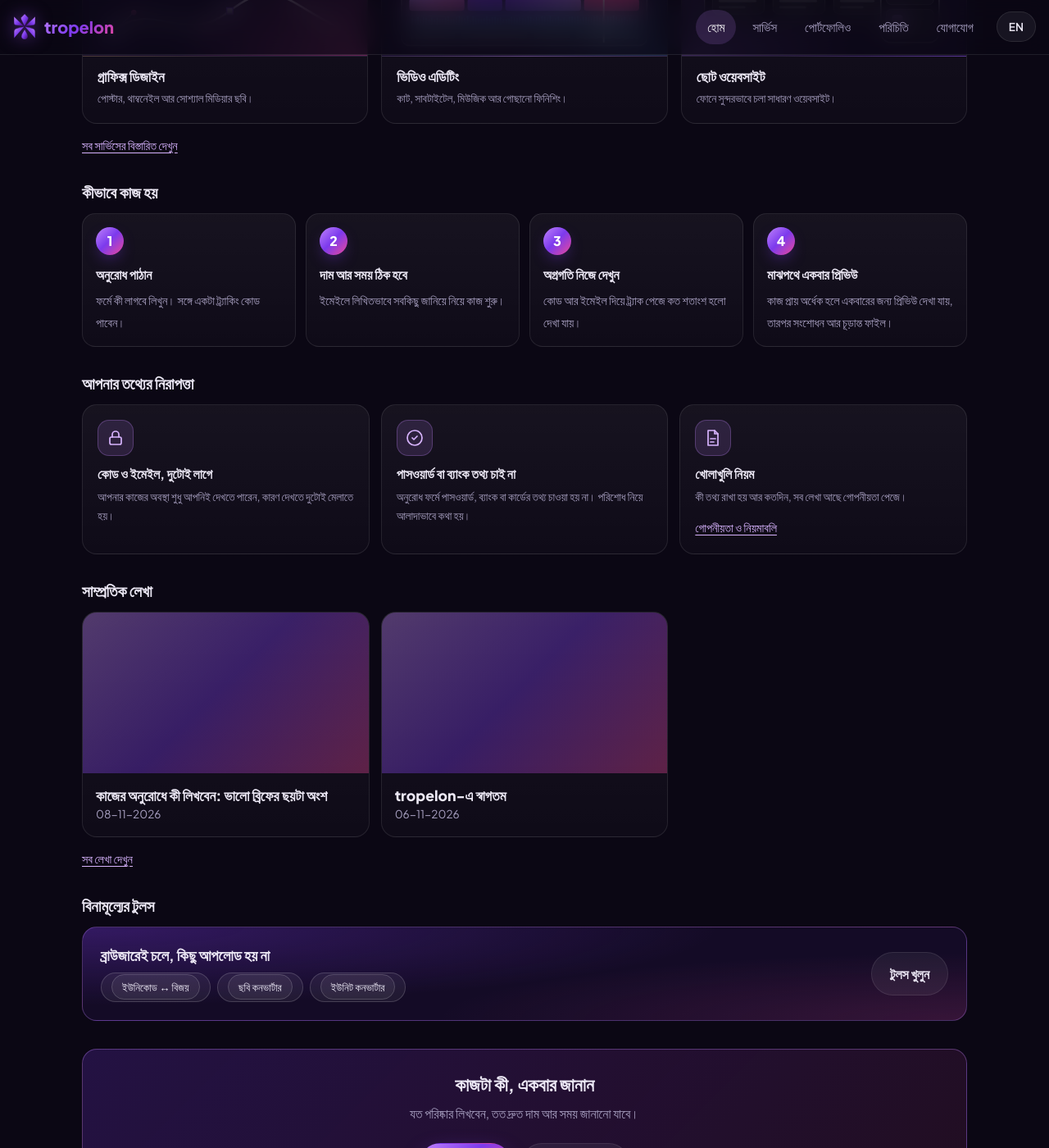
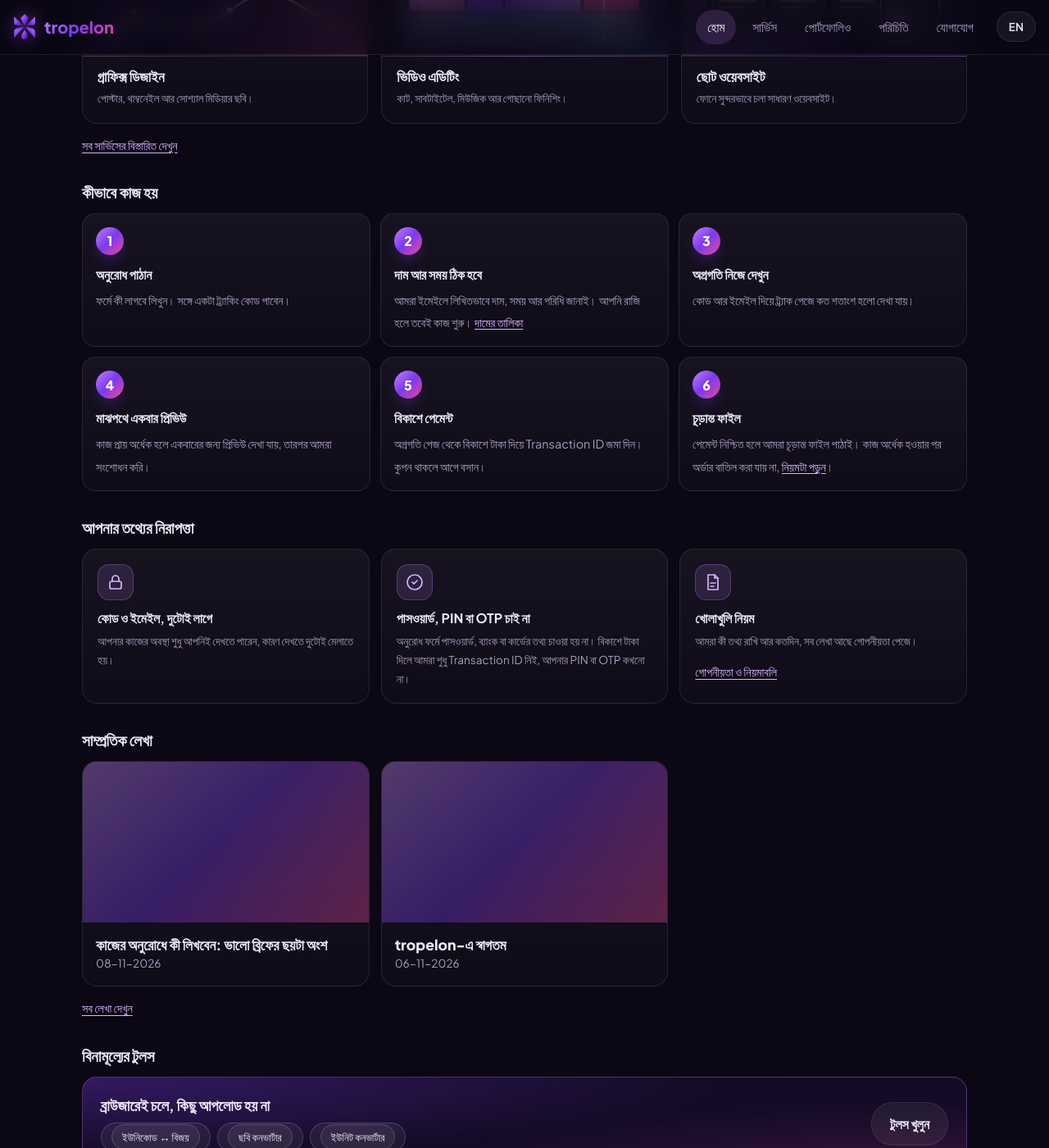
Before and after one commit to tropelon/Ponzile, a Jekyll site: the page built from index.html, in a window 1280 px wide and 1400 px high, scrolled down 1138 px. Shown: the whole window at 82% size. Built offline with Jekyll 4.4.1, drawn with Linux system fonts in a browser that asks for light colours; some of the changed text lies outside the part shown.

Commit message:
Adjust steps layout and improve text clarity
Updated the number of columns in the steps section and refined the text for clarity and consistency.

```diff
--- a/index.html
+++ b/index.html
@@ -63,7 +63,8 @@ layout: default
 
   /* ---------- ধাপ ---------- */
   .hm-steps{display:grid;gap:12px;padding:0;margin-top:6px;grid-template-columns:1fr}
-  @media (min-width:760px){.hm-steps{grid-template-columns:repeat(4,1fr)}}
+  @media (min-width:760px){.hm-steps{grid-template-columns:repeat(3,1fr)}}
+  .hm-steps a{color:#d8b4fe;text-decoration:underline;text-underline-offset:2px}
   .hm-steps li{list-style:none;position:relative;padding:16px 16px 16px 16px;border:1px solid var(--line);border-radius:16px;background:linear-gradient(180deg,rgba(255,255,255,.05),rgba(255,255,255,.02))}
   .hm-steps li .n{display:grid;place-items:center;width:34px;height:34px;border-radius:50%;font-weight:800;color:#fff;background:var(--grad);margin-bottom:10px;box-shadow:0 8px 20px -8px rgba(124,58,237,.8)}
   .hm-steps li b{display:block;margin-bottom:4px}
@@ -277,9 +278,11 @@ layout: default
 <h2 class="section-title"><span class="bn">কীভাবে কাজ হয়</span><span class="en">How it works</span></h2>
 <ol class="hm-steps">
   <li><span class="n">1</span><b><span class="bn">অনুরোধ পাঠান</span><span class="en">Send a request</span></b><span class="t"><span class="bn">ফর্মে কী লাগবে লিখুন। সঙ্গে একটা ট্র্যাকিং কোড পাবেন।</span><span class="en">Describe what you need in the form. You get a tracking code.</span></span></li>
-  <li><span class="n">2</span><b><span class="bn">দাম আর সময় ঠিক হবে</span><span class="en">Price and timeline agreed</span></b><span class="t"><span class="bn">ইমেইলে লিখিতভাবে সবকিছু জানিয়ে নিয়ে কাজ শুরু।</span><span class="en">Everything is confirmed in writing by email before work starts.</span></span></li>
+  <li><span class="n">2</span><b><span class="bn">দাম আর সময় ঠিক হবে</span><span class="en">Price and timeline agreed</span></b><span class="t"><span class="bn">আমরা ইমেইলে লিখিতভাবে দাম, সময় আর পরিধি জানাই। আপনি রাজি হলে তবেই কাজ শুরু। <a href="{{ '/pricing/' | relative_url }}">দামের তালিকা</a></span><span class="en">We confirm the price, timeline and scope in writing by email. Work starts only once you agree. <a href="{{ '/pricing/' | relative_url }}">Price list</a></span></span></li>
   <li><span class="n">3</span><b><span class="bn">অগ্রগতি নিজে দেখুন</span><span class="en">Follow the progress</span></b><span class="t"><span class="bn">কোড আর ইমেইল দিয়ে ট্র্যাক পেজে কত শতাংশ হলো দেখা যায়।</span><span class="en">Use your code and email on the track page to see how far along the work is.</span></span></li>
-  <li><span class="n">4</span><b><span class="bn">মাঝপথে একবার প্রিভিউ</span><span class="en">A preview midway</span></b><span class="t"><span class="bn">কাজ প্রায় অর্ধেক হলে একবারের জন্য প্রিভিউ দেখা যায়, তারপর সংশোধন আর চূড়ান্ত ফাইল।</span><span class="en">At around halfway you can view a one-time preview, then revisions and the final files.</span></span></li>
+  <li><span class="n">4</span><b><span class="bn">মাঝপথে একবার প্রিভিউ</span><span class="en">A preview midway</span></b><span class="t"><span class="bn">কাজ প্রায় অর্ধেক হলে একবারের জন্য প্রিভিউ দেখা যায়, তারপর আমরা সংশোধন করি।</span><span class="en">At around halfway you can view a one-time preview, then we make the revisions.</span></span></li>
+  <li><span class="n">5</span><b><span class="bn">বিকাশে পেমেন্ট</span><span class="en">Pay with bKash</span></b><span class="t"><span class="bn">অগ্রগতি পেজ থেকে বিকাশে টাকা দিয়ে Transaction ID জমা দিন। কুপন থাকলে আগে বসান।</span><span class="en">Pay with bKash from your progress page and submit the Transaction ID. Apply a coupon first, if you have one.</span></span></li>
+  <li><span class="n">6</span><b><span class="bn">চূড়ান্ত ফাইল</span><span class="en">Final files</span></b><span class="t"><span class="bn">পেমেন্ট নিশ্চিত হলে আমরা চূড়ান্ত ফাইল পাঠাই। কাজ অর্ধেক হওয়ার পর অর্ডার বাতিল করা যায় না, <a href="{{ '/privacy/#cancel' | relative_url }}">নিয়মটা পড়ুন</a>।</span><span class="en">Once payment is confirmed we send the final files. After the halfway point an order cannot be cancelled, <a href="{{ '/privacy/#cancel' | relative_url }}">read the rule</a>.</span></span></li>
 </ol>
 
 <h2 class="section-title"><span class="bn">আপনার তথ্যের নিরাপত্তা</span><span class="en">Your information is safe</span></h2>
@@ -291,13 +294,13 @@ layout: default
   </div>
   <div class="card">
     <div class="hm-ico"><svg viewBox="0 0 24 24" aria-hidden="true"><circle cx="12" cy="12" r="9"/><path d="m9 12 2 2 4-4"/></svg></div>
-    <h3><span class="bn">পাসওয়ার্ড বা ব্যাংক তথ্য চাই না</span><span class="en">No passwords or bank details</span></h3>
-    <p class="meta"><span class="bn">অনুরোধ ফর্মে পাসওয়ার্ড, ব্যাংক বা কার্ডের তথ্য চাওয়া হয় না। পরিশোধ নিয়ে আলাদাভাবে কথা হয়।</span><span class="en">The request form never asks for passwords, bank or card details. Payment is discussed separately.</span></p>
+    <h3><span class="bn">পাসওয়ার্ড, PIN বা OTP চাই না</span><span class="en">No passwords, PINs or OTPs</span></h3>
+    <p class="meta"><span class="bn">অনুরোধ ফর্মে পাসওয়ার্ড, ব্যাংক বা কার্ডের তথ্য চাওয়া হয় না। বিকাশে টাকা দিলে আমরা শুধু Transaction ID নিই, আপনার PIN বা OTP কখনো না।</span><span class="en">The request form never asks for passwords, bank or card details. When you pay by bKash we take only the Transaction ID, never your PIN or OTP.</span></p>
   </div>
   <div class="card">
     <div class="hm-ico"><svg viewBox="0 0 24 24" aria-hidden="true"><path d="M6 3h8l4 4v14H6z"/><path d="M14 3v4h4"/><path d="M9 13h6M9 17h4"/></svg></div>
     <h3><span class="bn">খোলাখুলি নিয়ম</span><span class="en">Plain rules</span></h3>
-    <p class="meta"><span class="bn">কী তথ্য রাখা হয় আর কতদিন, সব লেখা আছে গোপনীয়তা পেজে।</span><span class="en">What is kept, and for how long, is written on the privacy page.</span></p>
+    <p class="meta"><span class="bn">আমরা কী তথ্য রাখি আর কতদিন, সব লেখা আছে গোপনীয়তা পেজে।</span><span class="en">What we keep, and for how long, is written on the privacy page.</span></p>
     <a class="hm-more" href="{{ '/privacy/' | relative_url }}"><span class="bn">গোপনীয়তা ও নিয়মাবলি</span><span class="en">Privacy &amp; rules</span></a>
   </div>
 </div>
@@ -337,7 +340,7 @@ layout: default
 
 <section class="hm-cta">
   <h2><span class="bn">কাজটা কী, একবার জানান</span><span class="en">Describe your job</span></h2>
-  <p><span class="bn">যত পরিষ্কার লিখবেন, তত দ্রুত দাম আর সময় জানানো যাবে।</span><span class="en">The clearer you write, the faster a price and timeline can be given.</span></p>
+  <p><span class="bn">যত পরিষ্কার লিখবেন, তত দ্রুত আমরা দাম আর সময় জানাতে পারব।</span><span class="en">The clearer you write, the faster we can give you a price and timeline.</span></p>
   <div class="actions">
     <a class="btn btn-primary" href="{{ '/contact/' | relative_url }}"><span class="bn">অনুরোধ পাঠান</span><span class="en">Send a request</span></a>
     <a class="btn" href="{{ '/portfolio/' | relative_url }}"><span class="bn">পোর্টফোলিও দেখুন</span><span class="en">See portfolio</span></a>
```
